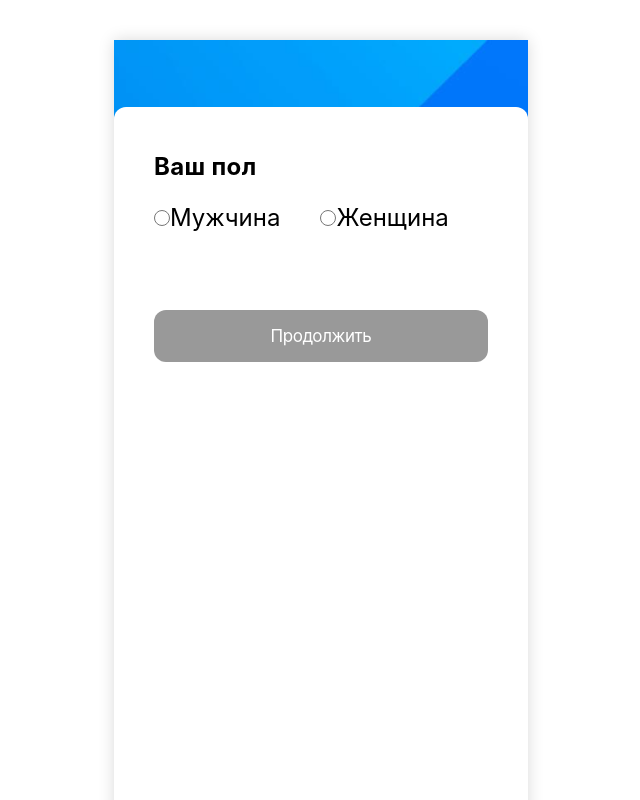
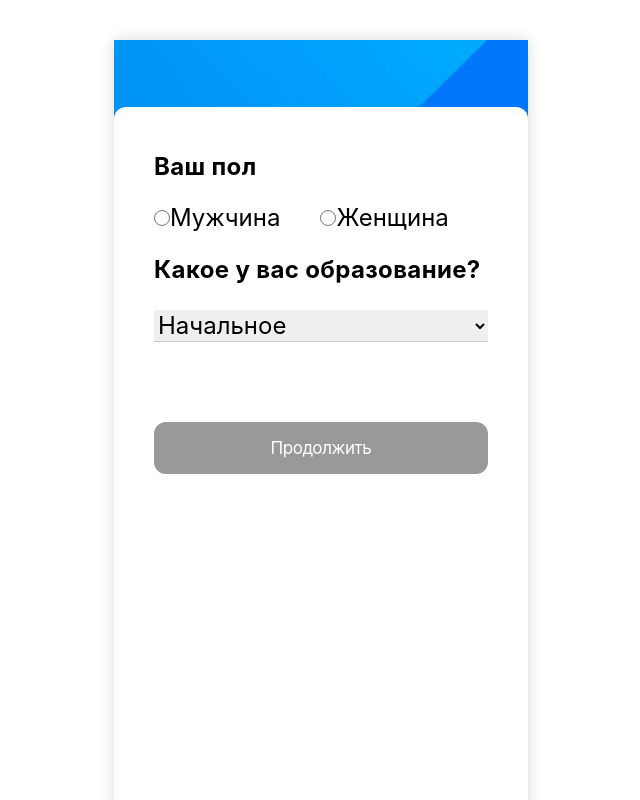
Before and after one commit to rakulagin/questionnaire, a React (Create React App) app: page /register in a window 1280 px wide. Shown: the top 800 px of the page, without its empty margins (319-959 px from the left). Built offline with nearby package versions, Linux system fonts and the light colour scheme.

Commit message:
данные отправляются в глобальный стейт

```diff
--- a/src/components/Final/Final.css
+++ b/src/components/Final/Final.css
@@ -38,4 +38,8 @@
   margin-bottom: 40px;
 }
 
+.contact-link {
+  color: #ffffff;
+}
+
 /*# sourceMappingURL=Final.css.map */
--- a/src/components/Final/Final.jsx
+++ b/src/components/Final/Final.jsx
@@ -14,7 +14,10 @@ const Final = () => {
                 <p className="final__text">Скоро вам будут отправлены имена Телеграм трех участников исследования для последующего видеозвонка</p>
             </main>
             <footer>
-                <p className="final__footer">По всем интересующим вопросам вы можете написать нам в Телеграм @korovinVlad</p>
+                <p className="final__footer">
+                    По всем интересующим вопросам вы можете написать нам в Телеграм &nbsp;
+                    <a className="contact-link" href="https://t.me/ramzimamzi">@korovinVlad</a>
+                </p>
             </footer>
         </div>
     )
--- a/src/components/Final/Final.scss
+++ b/src/components/Final/Final.scss
@@ -42,3 +42,8 @@
     margin-bottom: 40px;
   }
 }
+
+.contact-link {
+  color: #ffffff;
+  //text-decoration: none;
+}
--- a/src/components/Registration/Registration.jsx
+++ b/src/components/Registration/Registration.jsx
@@ -24,12 +24,11 @@ const Registration = () => {
 
 
     const onSubmit = (data) => {
-        setUserInfo(data)
         navigate("/introduction")
+
+        const addUser = {...userInfo, user: data }
+        setUserInfo(addUser)
     }
-
-    console.log("userInfo:", userInfo)
-    console.log("----------")
 
    return (
        <div className="mockup mockup__wrapper">
@@ -173,20 +172,21 @@ const Registration = () => {
                {/*    {errors.weight && <p>{errors.weight.message}</p>}*/}
                {/*</div>*/}
 
-               {/*<div className="input__block">*/}
-               {/*    <h2 className="input__question">Какое у вас образование?</h2>*/}
-               {/*    <select*/}
-               {/*        className="input__field input__answer"*/}
-               {/*        >*/}
-               {/*        <option value="1" >Начальное</option>*/}
-               {/*        <option value="2">Среднее</option>*/}
-               {/*        <option value="3">Средне-специальное</option>*/}
-               {/*        <option value="4">Незаконченное высшее</option>*/}
-               {/*        <option value="5">Высшее</option>*/}
-               {/*        <option value="6">Несколько высших</option>*/}
-               {/*        <option value="7">Ученая степень</option>*/}
-               {/*    </select>*/}
-               {/*</div>*/}
+               <div className="input__block">
+                   <h2 className="input__question">Какое у вас образование?</h2>
+                   <select
+                       className="input__field input__answer"
+                       {...register("education", {required: true})}
+                       >
+                       <option value="1" >Начальное</option>
+                       <option value="2">Среднее</option>
+                       <option value="3">Средне-специальное</option>
+                       <option value="4">Незаконченное высшее</option>
+                       <option value="5">Высшее</option>
+                       <option value="6">Несколько высших</option>
+                       <option value="7">Ученая степень</option>
+                   </select>
+               </div>
 
                <input
                    // className="btn btn-white-blue"
--- a/src/components/Table/Tables.jsx
+++ b/src/components/Table/Tables.jsx
@@ -1,4 +1,4 @@
-import React, {useState, useEffect } from "react";
+import React, {useState, useEffect, useContext } from "react";
 import { useNavigate } from "react-router-dom";
 import axios from 'axios'
 
@@ -6,10 +6,14 @@ import BigTable from "./BigTable";
 import ExtraTable from "./ExtraTable";
 import ProgressBar from "../ProgressBar/ProgressBar";
 
+import DataContext from "../../context";
+
 import './Tables.scss'
 
 
 const Tables = () => {
+
+    const {userInfo, setUserInfo} = useContext(DataContext)
 
     const navigate = useNavigate()
 
@@ -58,6 +62,7 @@ const Tables = () => {
     }, []);
 
     const nextQuestion = () => {
+        saveAnswer(firstAnswer, secondAnswer, thirdAnswer)
         setFirstAnswer(null)
         setSecondAnswer(null)
         setThirdAnswer(null)
@@ -112,8 +117,29 @@ const Tables = () => {
 
     const btnEnabled = (firstAnswer && secondAnswer && thirdAnswer) ? true : false
 
+    const saveAnswer = (firstAnswer, secondAnswer, thirdAnswer) => {
+        // номер вопроса
+        // вопрос
+        // ответ 1
+        // ответ 2
+        // ответ 3
 
-    // const styleEnabled = "btn btn-table btn-blue"
+        const newObj = {
+            question: "bla-bla-bla",
+            firstAnswer: firstAnswer,
+            secondAnswer: secondAnswer,
+            thirdAnswer: thirdAnswer
+        }
+
+        const tempObj = {
+            user: userInfo.user,
+            answers: [...userInfo.answers, newObj]
+        }
+        setUserInfo(tempObj)
+    }
+
+    // console.log("outside", userInfo)
+
 
     return (
         <div className="mockup">
--- a/src/index.js
+++ b/src/index.js
@@ -8,7 +8,21 @@ import './index.scss';
 import App from './App';
 
 function Main() {
-    const [userInfo, setUserInfo] = useState()
+    const [userInfo, setUserInfo] = useState(
+        {
+            user: {
+                name: "",
+                gender: "",
+                year: "",
+                relationship: "",
+                city: "",
+                height: "",
+                weight: "",
+                education: ""
+            },
+            answers: []
+        }
+    )
 
     return (
         <DataContext.Provider value={{userInfo, setUserInfo}}>
```
Also changed, not shown: 1 other file (tests, documents, lock files or other folders).
